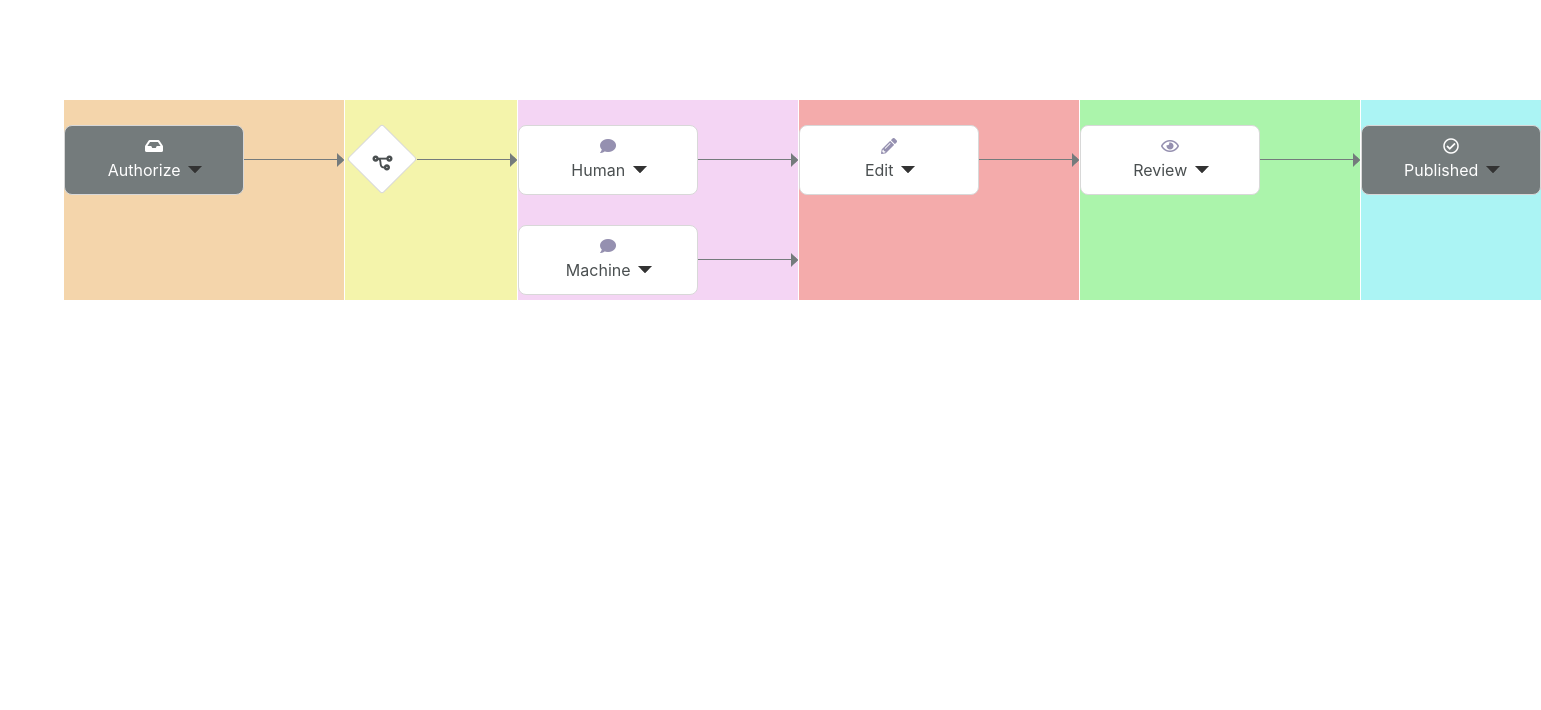
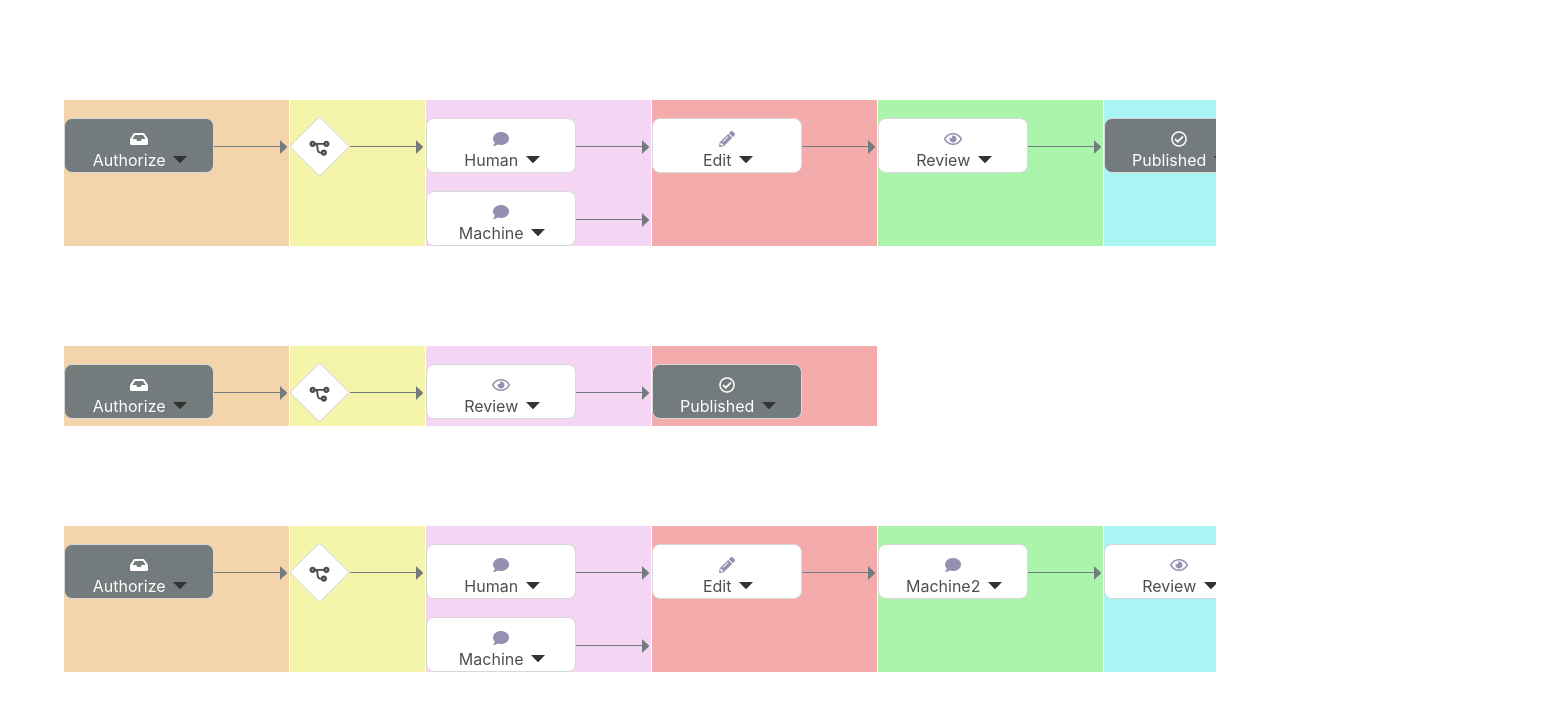
Before and after one commit to xiaoyunyang/react-process-flowchart, a React (Create React App) app: page / in a window 1280 px wide. Shown: the top 710 px of the page, 1541 px wide, since content can reach past the window. Built offline with nearby package versions, Linux system fonts and the light colour scheme.

Commit message:
Fixed misalignment of CSS grid

```diff
--- a/src/App.css
+++ b/src/App.css
@@ -6,46 +6,63 @@
 
 .wrapper {
   display: grid;
-  grid-template-columns: 1fr 1fr 1fr 1fr;
   grid-gap: 1px;
-  grid-auto-rows: minmax(100px, auto);
+  grid-template-columns: 225px 135px 225px 225px 225px 225px;
+  overflow-x: scroll;
+  overflow-y: hidden;
+  min-height: 80px;
 }
 
 .two-row-wrapper {
   display: grid;
-  grid-template-columns: 1fr 1fr;
-  grid-auto-rows: minmax(95px, auto);
+  grid-template-columns: 150px 75px;
 }
 
-.two-row-left {
+.two-row-wrapper-diamond {
+  display: grid;
+  grid-template-columns: 1fr 1fr;
+  grid-template-columns: 60px 75px;
+}
+
+.two-row-left-box {
   grid-column-start: 1;
   grid-column-end: 2;
   grid-row: 1;
-  width: 180px;
-  height: 75px;
-  margin-top: 25px;
+  width: 150px;
+  margin-top: 18px;
 }
+
+.box {
+  border: 1px solid #d8d8d8;
+  border-radius: 8px;
+  height: 55px;
+  padding: 10px;
+  align-self: auto;
+  line-height: 1.33;
+}
+
 .two-row-left-diamond {
   grid-column-start: 1;
   grid-column-end: 2;
   grid-row: 1;
-  width: 60px;
-  margin-top: 34px;
-  margin-left: 12px;
+  width: 50px;
+  margin-top: 25px;
+  margin-left: 8px;
+}
+
+.diamond {
+  width: 43px;
+  height: 43px;
+  border: 1px solid #d8d8d8;
+  border-radius: 3px;
+  transform: rotate(45deg);
 }
 .two-row-right {
   grid-column: 2;
   grid-row: 1;
-  width: 100px;
-  height: 75px;
-  margin-top: 20px;
-}
-
-.lines {
-  display: absolute;
-  grid-template-columns: 1fr;
-  grid-gap: 10px;
-  grid-auto-rows: minmax(20px, auto);
+  height: 50px;
+  width: 75px;
+  margin-top: 12px;
 }
 
 .col1 {
@@ -124,8 +141,8 @@
 
 .line {
   align-self: auto;
-  width: 93px;
-  height: 40px;
+  width: 66px;
+  height: 35px;
   border-bottom: solid 1px #747b7c;
   position: relative;
 }
@@ -133,7 +150,7 @@
 .arrow-head-right {
   position: relative;
   margin-left: -0.3em;
-  top: 2.18em;
+  top: 1.9em;
   display: inline-block;
   color: #747b7c;
   box-sizing: border-box;
@@ -155,23 +172,6 @@
   border-top: 5px solid;
   border-right: 5px solid;
   transform: rotate(135deg);
-}
-
-.box {
-  border: 1px solid #d8d8d8;
-  border-radius: 8px;
-  height: 70px;
-  padding: 10px;
-  align-self: auto;
-  line-height: 1.33;
-}
-
-.diamond {
-  width: 50px;
-  height: 50px;
-  border: 1px solid #d8d8d8;
-  border-radius: 3px;
-  transform: rotate(45deg);
 }
 
 .theme-dark {
@@ -216,7 +216,7 @@
 .icon-container-diamond i {
   color: #4a4f50;
   font-size: 20px;
-  padding: 15px;
+  padding: 10px;
   margin-bottom: 12px;
 }
 
@@ -224,9 +224,10 @@
 /* Code for debugging only. Remove for production */
 #flowchart-container {
   padding-top: 100px;
-  max-width: 1300px;
+  max-width: 100%;
   display: block;
   margin-left: 5%;
+  margin-right: 5%;
 }
 .col1 {
   background-color: #e9ab5880;
@@ -246,6 +247,9 @@
 .col6 {
   background-color: rgba(88, 233, 233, 0.5);
 }
+.col7 {
+  background-color: rgba(88, 88, 233, 0.5);
+}
 
 /* .col1 > div,
 .col2 > div,
--- a/src/App.js
+++ b/src/App.js
@@ -1,9 +1,9 @@
 import React, { Component } from 'react';
 import logo from './logo.svg';
 import './App.css';
-import { data1 } from './data/mock';
+import { data1, data12, data2 } from './data/mock';
 import {
-  AUTHORIZE, DECISION
+  DECISION
 } from "./types/workflowTypes";
 
 const iconClassName = {
@@ -21,7 +21,7 @@ const workflowStepDisplay = {
   DECISION: { icon: "branch", theme: "light" },
   ADMIN_APPROVAL: { icon: "inbox", theme: "light" },
   PRE_TRANSLATION: { icon: "pause", theme: "light" },
-  TRANSLATION: {icon: "comment", theme: "light" },
+  TRANSLATION: { icon: "comment", theme: "light" },
   POST_TRANSLATION: { icon: "pencil", theme: "light" },
   REVIEW: { icon: "eye", theme: "light" },
   WORKFLOW_HOLD: { icon: "pause", theme: "light" },
@@ -31,7 +31,7 @@ const workflowStepDisplay = {
 const Icon = ({ icon }) => {
   return (
     <div className="icon-container">
-      <i className={iconClassName[icon]}/>
+      <i className={iconClassName[icon]} />
     </div>
   );
 }
@@ -39,7 +39,7 @@ const Icon = ({ icon }) => {
 const DiamondIcon = ({ icon }) => {
   return (
     <div className="icon-container-diamond">
-      <i className={iconClassName[icon]}/>
+      <i className={iconClassName[icon]} />
     </div>
   );
 }
@@ -58,80 +58,90 @@ const WorkflowStep = ({ name, type }) => {
   return (
     <div className={`box flex-container theme-${theme}`}>
       <Icon icon={icon} />
-      <p>{name}<span className="arrow-head-down"/></p>
+      <p>{name}<span className="arrow-head-down" /></p>
     </div>
   )
 }
-const TwoRow = ({ leftNode, rightEdge = false }) => {
-  const {name, type} = leftNode;
+
+const Arrow = () => (
+  <div className="arrow flex-container">
+    <div className="line" />
+    <i className="arrow-head-right" />
+  </div>
+);
+
+
+const TwoRowBox = ({ leftNode, rightEdge = false }) => {
+  const { name, type } = leftNode;
+
   return (
     <div className="two-row-wrapper">
-      {
-        type === DECISION ?
-          <div className="two-row-left-diamond">
-            <DecisionStep />
-          </div>
-          :
-          <div className="two-row-left">
+      <div className="two-row-left-box">
         <WorkflowStep name={name} type={type} />
       </div>
-      }
-      { rightEdge && (
+      {rightEdge && (
         <div className="two-row-right">
           <Arrow />
-          </div>
-        )
+        </div>)
       }
     </div>
   );
 };
 
-const Arrow = () => (
-  <div className="arrow flex-container">
-    <div className="line"/>
-    <i className="arrow-head-right"/>
+const TwoRowDiamond = () => (
+  <div className="two-row-wrapper-diamond">
+    <div className="two-row-left-diamond">
+      <DecisionStep />
     </div>
-)
 
-const Column = ({ nodes, hasNext }) => {
-  return nodes.map((node, i) => {
-    return <TwoRow key={node.id} leftNode={node} rightEdge={hasNext} />
-  });
-};
+    <div className="two-row-right">
+      <Arrow />
+    </div>
+  </div>
+);
+
+const Column = ({ nodes, hasNext }) => nodes.map(node => (
+  <div key={node.id}>
+    {
+      node.type === DECISION ?
+        <TwoRowDiamond />
+        :
+        <TwoRowBox leftNode={node} rightEdge={hasNext} />
+    }
+  </div>
+));
 
 // TODO: works for Not totally correct. Need to increase depth
 // of level based on branching
-const createGrid = ({firstStep, workflows}) => {
+const createGrid = ({ firstStep, workflows }) => {
   let grid = [[firstStep]];
   let toExplore = [firstStep];
   let explored = {};
   while (toExplore.length > 0) {
-    const id = toExplore.shift();
+    const [id, ...rest] = toExplore;
+    toExplore = rest;
     const workflow = workflows[id];
-    const children = workflow.children;
+    const { children } = workflow;
 
-    grid.push([]);
-    const lastLevelGrid = grid[grid.length-1];
+    grid = grid.concat([[]]);
 
+    // eslint-disable-next-line no-loop-func
     children.forEach((child) => {
-      if(!explored[child]) {
-        toExplore.push(child);
+      if (!explored[child]) {
+        toExplore = toExplore.concat(child);
         explored[child] = true;
-        lastLevelGrid.push(child);
+        grid[grid.length - 1] = grid[grid.length - 1].concat(child);
       }
-    })
+    });
 
-    if(lastLevelGrid.length === 0) {
-      grid.pop();
+    if (grid[grid.length - 1].length === 0) {
+      grid = grid.slice(0, -1);
     }
   }
   return grid;
 }
 
-class App extends Component {
-  render() {
-    const data = data1;
-
+const WorkflowsViz = ({ data }) => {
   const grid = createGrid(data);
 
   const { workflows } = data;
@@ -140,19 +150,30 @@ class App extends Component {
   );
 
   const offset = 1;
-
   return (
     <div id="flowchart-container">
       <div className="wrapper">
         {
           cols.map((col, i) => (
-              <div key={`col-${offset+i}`} className={`col${offset+i}`}>
-                <Column nodes={col} hasNext={i===cols.length-1 ? false : true} />
+            <div key={`col-${offset + i}`} className={`col${offset + i}`}>
+              <Column nodes={col} hasNext={i === cols.length - 1 ? false : true} />
             </div>)
           )
         }
       </div>
     </div>
+  )
+}
+
+class App extends Component {
+  render() {
+    return (
+      <div>
+        <WorkflowsViz data={data1} />
+        <WorkflowsViz data={data12} />
+        <WorkflowsViz data={data2} />
+      </div>
+
     );
   }
 }
--- a/src/data/mock.js
+++ b/src/data/mock.js
@@ -8,19 +8,29 @@ export const data1 = {
     workflows: {
         "b1fe-auth": { id: "b1fe-auth", name: "Authorize", type: AUTHORIZE, children: ["b1fe"] },
         "b1fe": { id: "b1fe", name: "Decision", type: DECISION, children: ["3902", "e5d2"] },
-        "3902": { id: "3902", name: "Human", type: TRANSLATION, children: [ "2910"] },
+        "3902": { id: "3902", name: "Human", type: TRANSLATION, children: ["2910"] },
         "e5d2": { id: "e5d2", name: "Machine", type: TRANSLATION, children: ["3bb4"] },
         "2910": { id: "2910", name: "Edit", type: POST_TRANSLATION, children: ["3bb4"] },
         "3bb4": { id: "3bb4", name: "Review", type: REVIEW, children: ["51fa"] },
         "51fa": { id: "51fa", name: "Published", type: PUBLISH, children: [] }
     }
 }
+export const data12 = {
+    firstStep: "b1fe-auth",
+    workflows: {
+        "b1fe-auth": { id: "b1fe-auth", name: "Authorize", type: AUTHORIZE, children: ["b1fe"] },
+        "b1fe": { id: "b1fe", name: "Decision", type: DECISION, children: ["3bb4"] },
+        "3bb4": { id: "3bb4", name: "Review", type: REVIEW, children: ["51fa"] },
+        "51fa": { id: "51fa", name: "Published", type: PUBLISH, children: [] }
+    }
+}
 
 export const data2 = {
-    firstStep: "b1fe",
+    firstStep: "b1fe-auth",
     workflows: {
+        "b1fe-auth": { id: "b1fe-auth", name: "Authorize", type: AUTHORIZE, children: ["b1fe"] },
         "b1fe": { id: "b1fe", name: "Decision", type: "DECISION", children: ["3902", "e5d2"] },
-      "3902": { id: "3902", name: "Human", type: "TRANSLATION", children: [ "2910"] },
+        "3902": { id: "3902", name: "Human", type: "TRANSLATION", children: ["2910"] },
         "e5d2": { id: "e5d2", name: "Machine", type: "TRANSLATION", children: ["e5d3"] },
         "e5d3": { id: "e5d3", name: "Machine2", type: "TRANSLATION", children: ["3bb4"] },
         "2910": { id: "2910", name: "Edit", type: "POST_TRANSLATION", children: ["3bb4"] },
@@ -35,7 +45,7 @@ const data3 = {
     firstStep: "b1fe",
     workflows: {
         "b1fe": { name: "Translation", children: ["3902"] },
-        "3902": { name: "Editing", children: [ "e5d2", "b1fe"] },
+        "3902": { name: "Editing", children: ["e5d2", "b1fe"] },
         "e5d2": { name: "Internal Review", children: ["51fa", "3902"] },
         "51fa": { name: "Published", children: [] }
     }
```
Lines whose indentation alone changed are shown as unchanged.
